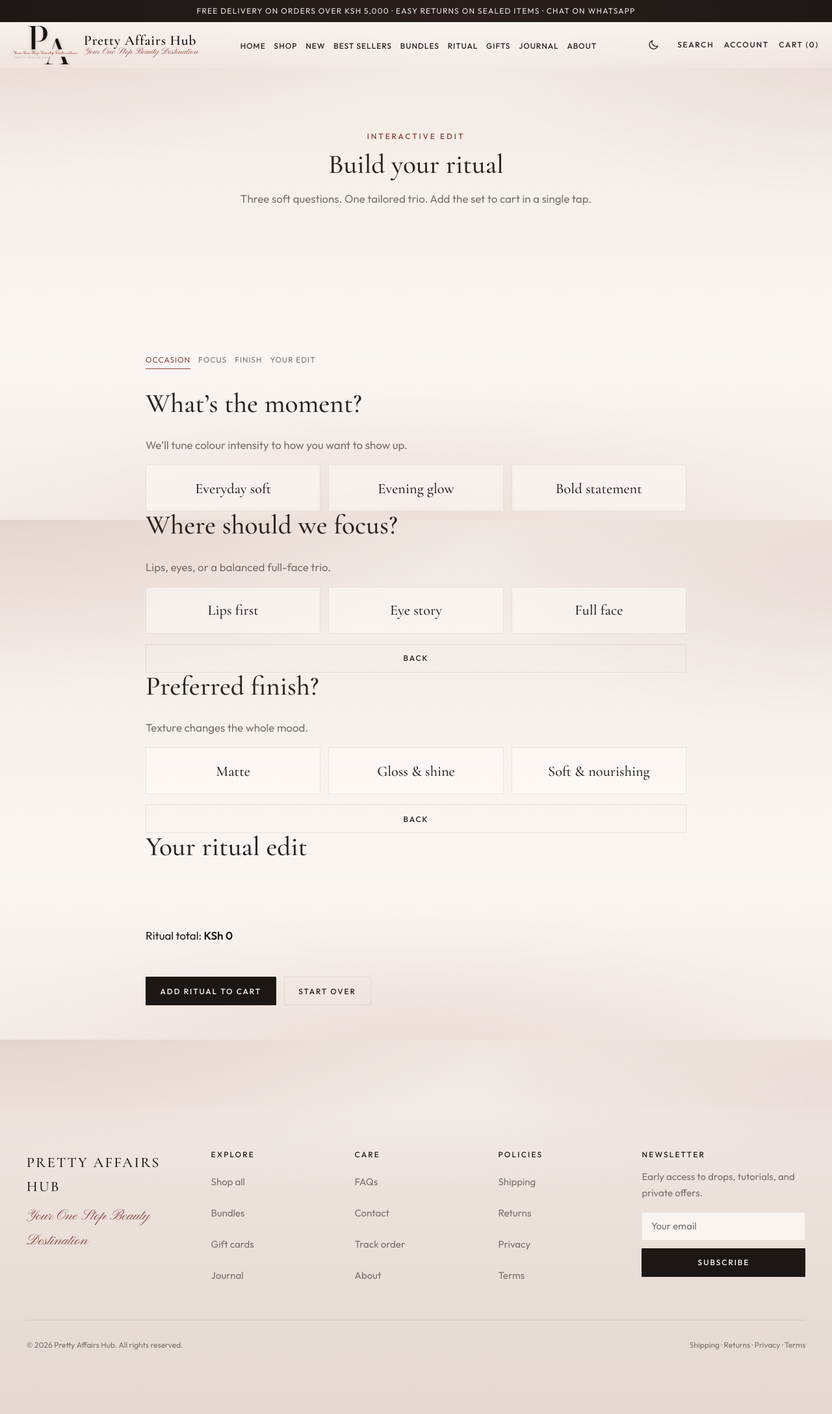
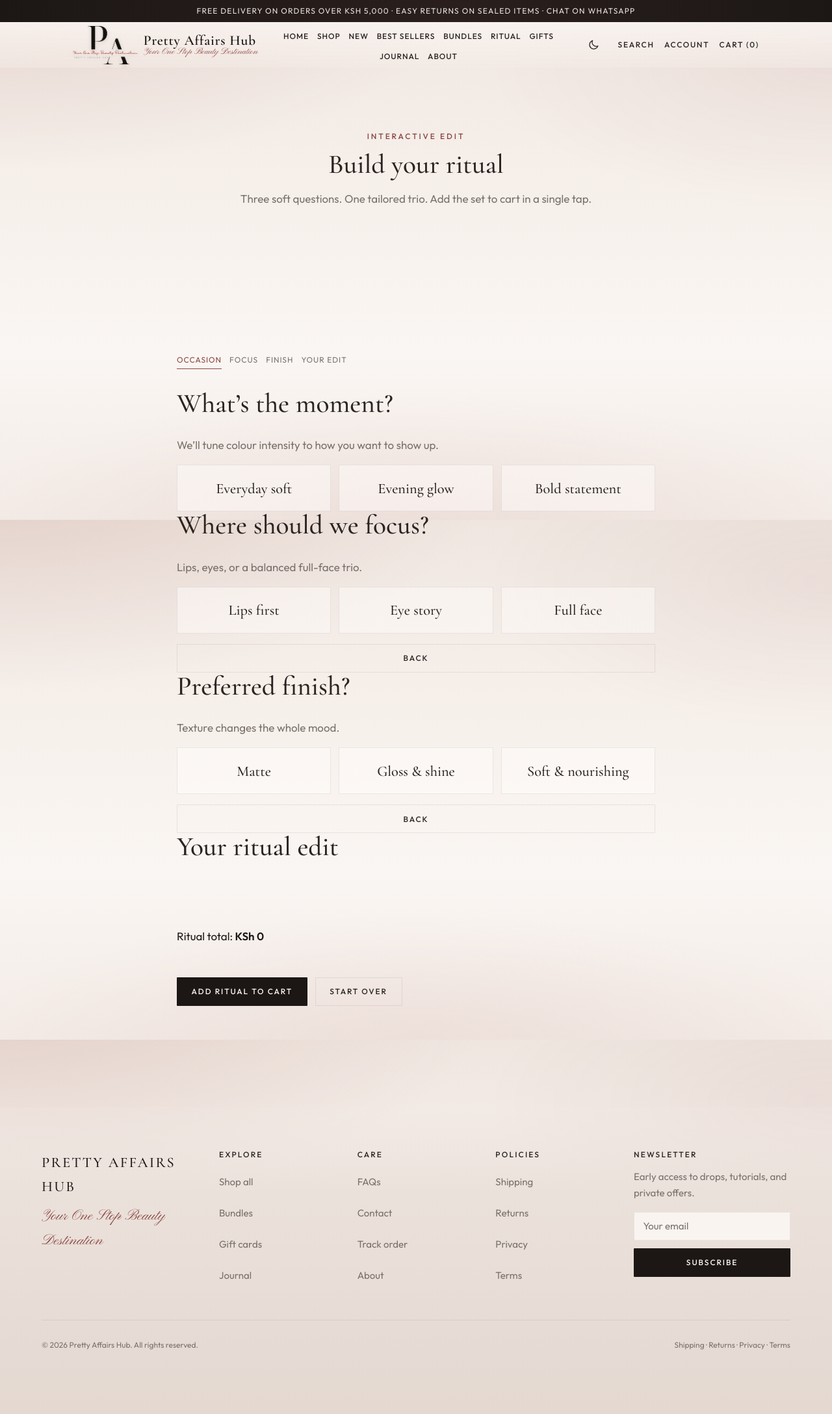
Before and after one commit to Christopher-Erick/PrettyAffairsHub, a Django app: page /shop/ritual/ in a window 1280 px wide. Shown: the whole page at 65% size. Run offline with Django 5.2, Linux system fonts and the light colour scheme; data comes from the database, SQL or seed files in the repository; data that the repository does not hold is empty.

Commit message:
Add comfortable page gutters so content clears the screen edges
Sections, header, footer, shop, and PDP now pad with a larger shared gutter
instead of sitting a few pixels from the viewport.

```diff
--- a/static/css/layout.css
+++ b/static/css/layout.css
@@ -38,11 +38,12 @@
   grid-template-columns: auto 1fr auto;
   align-items: center;
   gap: var(--space-3);
-  width: var(--container);
+  width: min(var(--container-max), 100%);
   max-width: 100%;
   margin: 0 auto;
   min-height: var(--header-h);
-  padding: 0.35rem 0;
+  padding: 0.35rem var(--page-gutter);
+  box-sizing: border-box;
 }
 
 .site-header__start {
@@ -774,10 +775,11 @@
 }
 
 .section {
-  width: var(--container);
+  width: min(var(--container-max), 100%);
   max-width: 100%;
   margin: 0 auto;
-  padding: var(--space-9) 0;
+  padding: var(--space-9) var(--page-gutter);
+  box-sizing: border-box;
 }
 
 .section--tight {
@@ -790,11 +792,12 @@
   margin: 0;
   padding: var(--space-9) var(--page-gutter);
   background: var(--bg-soft-band);
+  box-sizing: border-box;
 }
 
 .section--soft > .section__inner {
-  width: var(--container);
-  max-width: 100%;
+  width: 100%;
+  max-width: var(--container-max);
   margin: 0 auto;
 }
 
@@ -914,11 +917,12 @@
   margin: 0;
   padding: var(--space-9) var(--page-gutter);
   background: var(--bg-band);
+  box-sizing: border-box;
 }
 
 .band__inner {
-  width: var(--container);
-  max-width: 100%;
+  width: 100%;
+  max-width: var(--container-max);
   margin: 0 auto;
   text-align: center;
 }
@@ -935,10 +939,11 @@
 }
 
 .page-hero {
-  width: min(42rem, var(--container));
+  width: min(42rem, 100%);
   max-width: 100%;
   margin: 0 auto;
-  padding: var(--space-9) 0;
+  padding: var(--space-9) var(--page-gutter);
+  box-sizing: border-box;
   text-align: center;
 }
 
@@ -956,11 +961,12 @@
   border-top: 0;
   background: var(--bg-footer);
   padding: var(--space-8) var(--page-gutter) calc(var(--space-5) + var(--whatsapp-fab-space));
+  box-sizing: border-box;
 }
 
 .site-footer__grid {
-  width: var(--container);
-  max-width: 100%;
+  width: 100%;
+  max-width: var(--container-max);
   margin: 0 auto;
   display: grid;
   gap: var(--space-6);
@@ -1072,8 +1078,8 @@
 }
 
 .site-footer__bottom {
-  width: var(--container);
-  max-width: 100%;
+  width: 100%;
+  max-width: var(--container-max);
   margin: var(--space-7) auto 0;
   padding-top: var(--space-4);
   border-top: 1px solid var(--hairline);
--- a/static/css/pages.css
+++ b/static/css/pages.css
@@ -13,10 +13,11 @@
 
 /* Shop — full fluid width */
 .shop-layout {
-  width: var(--container);
+  width: min(var(--container-max), 100%);
   max-width: 100%;
   margin: 0 auto;
-  padding: var(--space-6) 0 var(--space-9);
+  padding: var(--space-6) var(--page-gutter) var(--space-9);
+  box-sizing: border-box;
   display: grid;
   gap: var(--space-5);
 }
@@ -949,10 +950,11 @@
 
 /* Product detail */
 .pdp {
-  width: var(--container);
+  width: min(var(--container-max), 100%);
   max-width: 100%;
   margin: 0 auto;
-  padding: var(--space-7) 0;
+  padding: var(--space-7) var(--page-gutter);
+  box-sizing: border-box;
   display: grid;
   gap: clamp(1.5rem, 3vw, 3rem);
 }
--- a/static/css/tokens.css
+++ b/static/css/tokens.css
@@ -123,8 +123,9 @@
   --space-8: clamp(2.75rem, 1.8rem + 3vw, 4.5rem);
   --space-9: clamp(3.5rem, 2rem + 5vw, 7rem);
 
-  --page-gutter: clamp(0.875rem, 0.55rem + 0.9vw, 1.35rem);
-  --container: calc(100% - (var(--page-gutter) * 2));
+  --page-gutter: clamp(1.5rem, 1rem + 3.5vw, 3rem);
+  --container-max: 72rem;
+  --container: min(var(--container-max), calc(100% - (var(--page-gutter) * 2)));
   --radius-sm: 1px;
   --radius-md: 4px;
 
```
